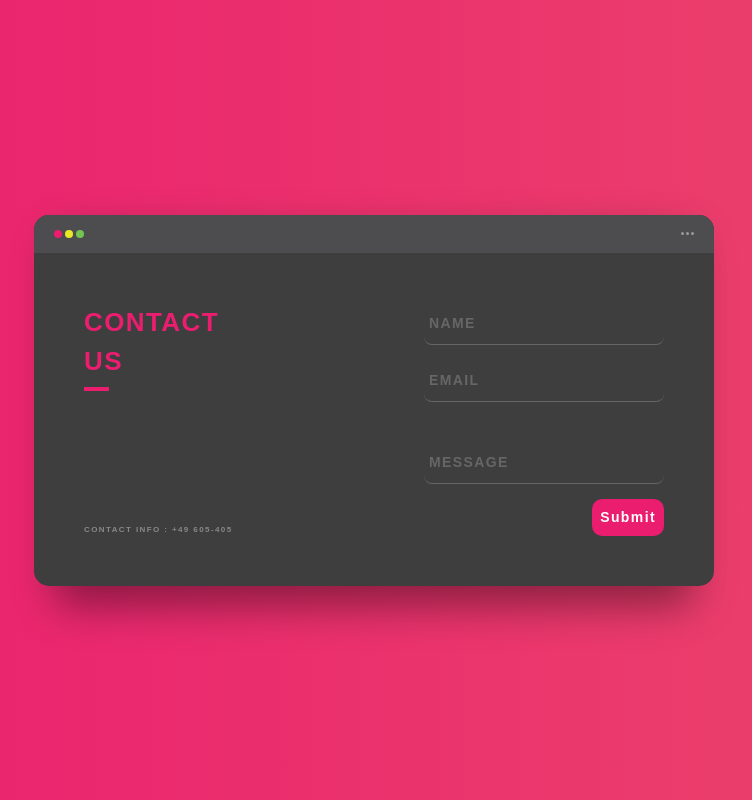
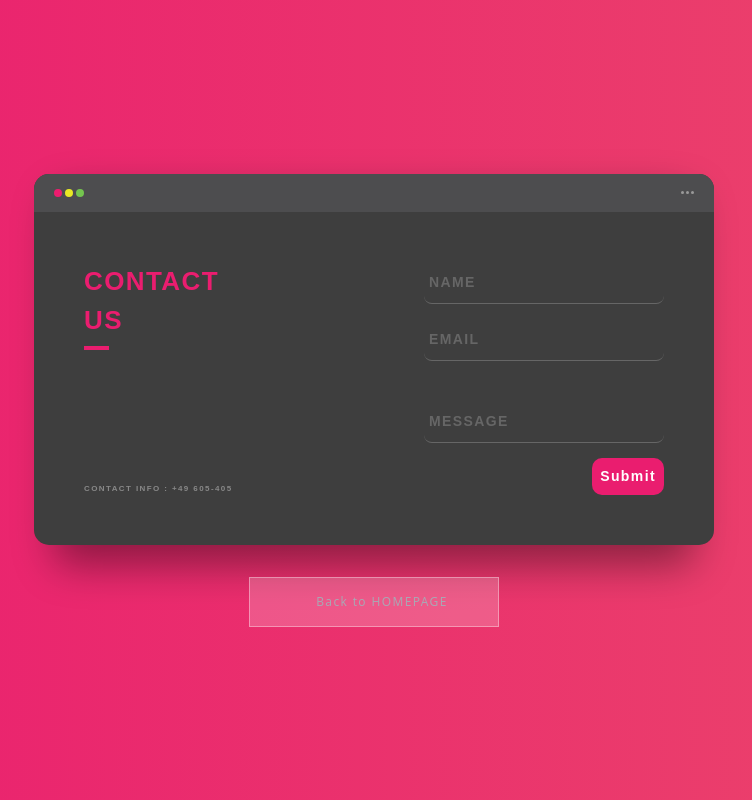
Before and after one commit to kushtrimhyseni/react-portfolio, a React (Create React App) app: page /contact in a window 1280 px wide. Shown: the whole page, without its empty margins (266-1018 px from the left). Built offline with nearby package versions, Linux system fonts and the light colour scheme.

Commit message:
Back to homepage into Contact Form Component

```diff
--- a/src/components/pages/ContactForm.css
+++ b/src/components/pages/ContactForm.css
@@ -240,3 +240,60 @@ input {
     padding: 0;
   }
 }
+
+.box-2 {
+  margin-top: 32px;
+  display: flex;
+  justify-content: center;
+}
+.btn {
+  line-height: 50px;
+  height: 50px;
+  text-align: center;
+  width: 250px;
+  cursor: pointer;
+}
+.btn-two {
+  color: #fff;
+  transition: all 0.5s;
+  position: relative;
+}
+.btn-two a {
+  z-index: 2;
+  display: block;
+  position: absolute;
+  width: 100%;
+  height: 100%;
+}
+.btn-two::before {
+  content: "";
+  position: absolute;
+  top: 0;
+  left: 0;
+  width: 100%;
+  height: 100%;
+  z-index: 1;
+  transition: all 0.5s;
+  border: 1px solid rgba(255, 255, 255, 0.2);
+  background-color: rgba(255, 255, 255, 0.1);
+}
+.btn-two::after {
+  content: "";
+  position: absolute;
+  top: 0;
+  left: 0;
+  width: 100%;
+  height: 100%;
+  z-index: 1;
+  transition: all 0.5s;
+  border: 1px solid rgba(255, 255, 255, 0.2);
+  background-color: rgba(255, 255, 255, 0.1);
+}
+.btn-two:hover::before {
+  transform: rotate(-45deg);
+  background-color: rgba(255, 255, 255, 0);
+}
+.btn-two:hover::after {
+  transform: rotate(45deg);
+  background-color: rgba(255, 255, 255, 0);
+}
--- a/src/components/pages/ContactForm.jsx
+++ b/src/components/pages/ContactForm.jsx
@@ -1,5 +1,6 @@
 import React, { useState } from "react";
 import "../pages/ContactForm.css";
+import { NavLink } from "react-router-dom";
 const ContactForm = () => {
   const [status, setStatus] = useState("Submit");
   const handleSubmit = async (e) => {
@@ -83,6 +84,17 @@ const ContactForm = () => {
             </div>
           </div>
         </div>
+        <div class="box-2">
+          <div class="btn btn-two">
+            <NavLink
+              className="ml-2 text-[#a8a9b5] hover:text-white-900 font-opensans text-md font-normal cursor-pointer"
+              to="/"
+              exact
+            >
+              Back to HOMEPAGE
+            </NavLink>
+          </div>
+        </div>
       </div>
     </div>
   );
```
